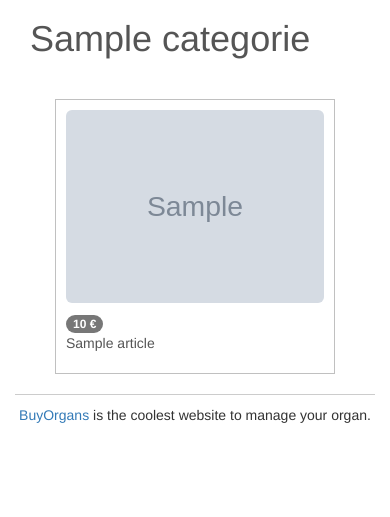
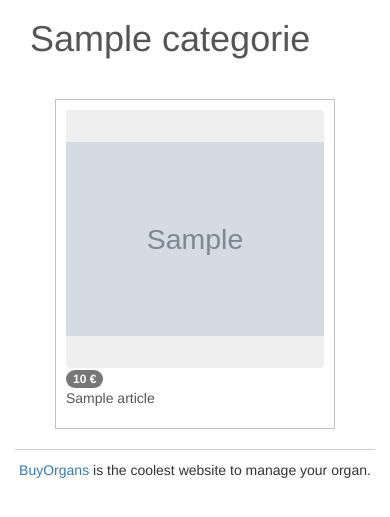
Before and after one commit to polytechlyon-isi2/BuyOrgans, a PHP site: template views/categorie.html.twig in a window 390 px wide. Shown: the part 51-568 px from the top of the page. Run offline with PHP 8.4, Linux system fonts and the light colour scheme; the template is opened without the code that fills it: most values are stand-ins (such as "Sample title", 1, 10 or a date in 2020); grey boxes marked "Sample" are stand-in pictures; some libraries are stand-ins or nearby versions.

Commit message:
maked images responsivein the list of articles by categories

```diff
--- a/db/content.sql
+++ b/db/content.sql
@@ -3,13 +3,13 @@ insert into t_categorie values
 (1, 'Orgue à tuyeaux','orgueatuyeaux.jpg');
 
 insert into t_categorie values
-(2, 'Orgue Numérique','orguenumerique.jpg');
+(2, 'Orgue Numérique','orguenumerique.png');
 
 insert into t_categorie values
 (3, 'Orgue Electronique','orgueelectronique.jpg');
 
 insert into t_categorie values
-(4, 'Harmonium','harmonium.jpg');
+(4, 'Harmonium','harmonium.png');
 
 insert into t_categorie values
 (5, 'Orgue de Barbarie','orguebarbarie.png');
--- a/views/categorie.html.twig
+++ b/views/categorie.html.twig
@@ -8,16 +8,25 @@
     <div class ='row article'>
     {% for article in articles %}
         <div class='col-md-3 col-sm-6 col-xs-12'>
-            <div class="box">
             <a href="{{ path('article', { 'id': article.id }) }}">
-                <p class="image"><img src="/img/{{ article.getImage() }}" class="img-rounded img-responsive"></p>
-                <p>
-                    <span class="badge price">{{ article.price }} €</span>
-                    <br/>
-                    <span class="title">{{ article.title }}</span>
-                </p>
+                <div class='box'>
+                    <div class="image" style="background: url('/img/{{ article.getImage() }}') center;
+                                              width: 100%;
+                                              background-color: #EFEFEF;
+                                              background-repeat: no-repeat;
+                                              background-size: contain;
+                                              border-radius: 4px;">
+                        <img src="/img/default_image.png" class=" img-responsive">
+                    </div>
+                    <div class="desc">
+                        <p>
+                            <span class="badge price">{{ article.price }} €</span>
+                            <br/>
+                            <span class="title">{{ article.title }}</span>
+                        </p>
+                    </div>
+                </div>
             </a>
-            </div>
         </div>
     {% endfor %}
     </div>
--- a/web/css/buyorgans.css
+++ b/web/css/buyorgans.css
@@ -41,6 +41,10 @@ a .categorie{
     margin: 10px;
 }
 
+.article img{
+    visibility: hidden;
+}
+
 .article a{
     text-decoration: none;
     color:#555;
```
Also changed, not shown: web/img/téléchargement.jpg (added).
